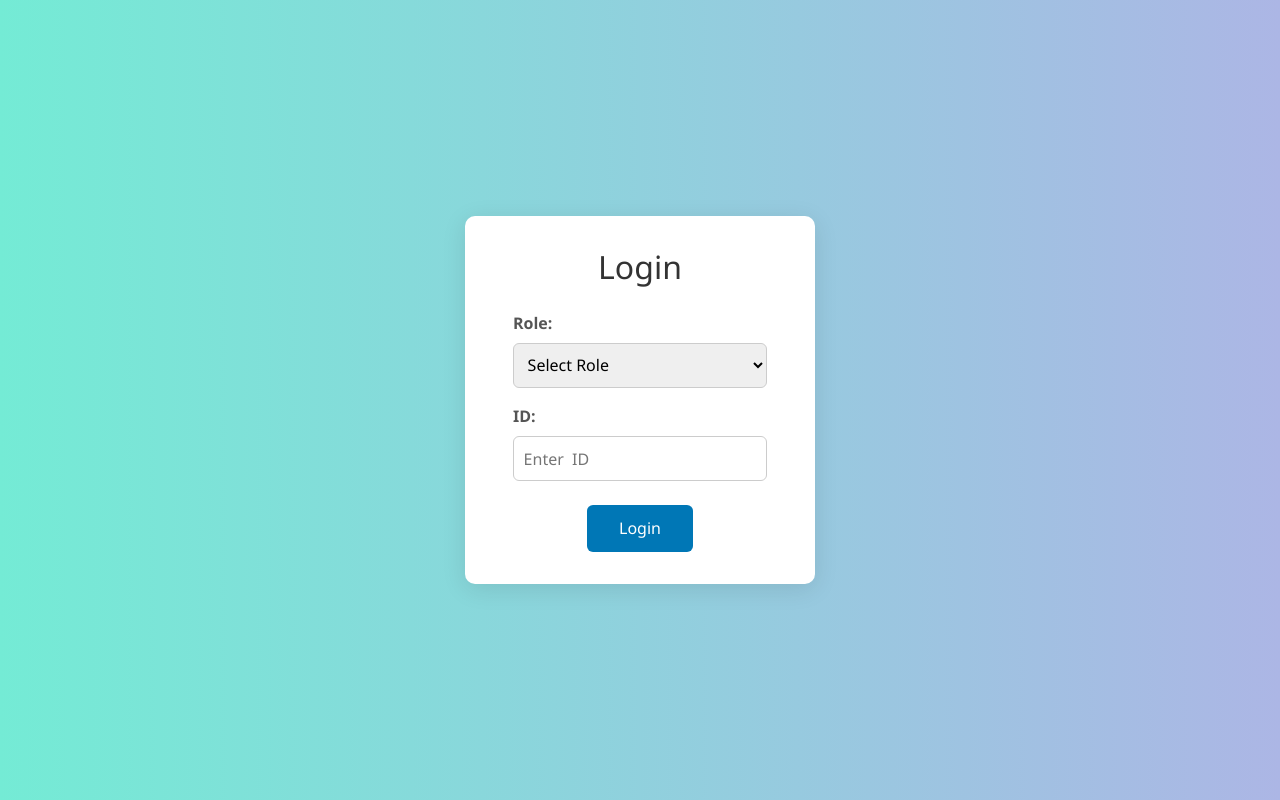
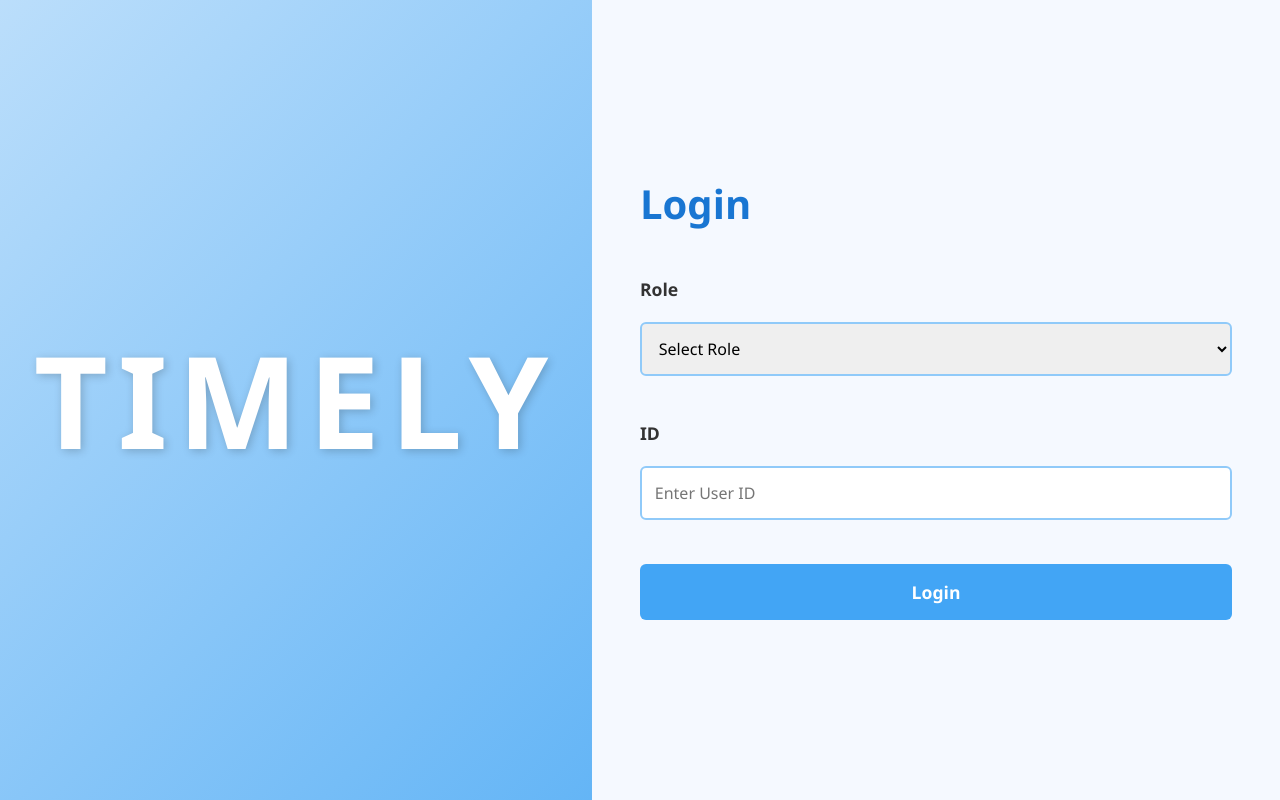
Before and after one commit to acharyaraksha84/CodeBreak-TimeTable, a React (Create React App) app: page / in a window 1280 px wide. Built offline with nearby package versions, Linux system fonts and the light colour scheme.

Commit message:
Changes made in LoginPage and HODDashboard

```diff
--- a/src/pages/HODDashboard.css
+++ b/src/pages/HODDashboard.css
@@ -1,41 +1,27 @@
-.hero-section {
-  position: relative;
-  height: 100vh; /* Full viewport height */
-  width: 100vw; /* Full viewport width */
-  background-image: url('https://path-to-your-image.jpg'); /* Background image */
-  background-size: cover;
-  background-position: center;
-  color: white;
-  overflow: hidden; /* Ensure content does not overflow */
+.hod-dashboard {
+  margin-top: 80px; /* So the content doesn't go under navbar */
 }
 
-/* Blurred background */
-.hero-section::before {
-  content: '';
-  position: absolute;
-  top: 0;
-  left: 0;
-  width: 100%;
-  height: 100%;
-  background: inherit;
-  filter: blur(8px); /* Adjust the blur intensity */
-  z-index: 0; /* Behind the content */
+.hero-section {
+  background: linear-gradient(to right, #e3f2fd, #ffffff);
+  padding-top: 80px;
+  padding-bottom: 40px;
 }
 
-/* Ensure text content is above the blurred background */
-.text-center {
-  z-index: 1; /* Ensure content is on top of the blurred background */
+.nav-link {
+  color: #555 !important;
+  transition: color 0.3s;
 }
 
-.navbar {
-  z-index: 1000; /* Ensures navbar stays on top */
+.nav-link:hover {
+  color: #007bff !important;
 }
 
-/* Position the small image to the right middle */
-.right-image-container {
-  position: absolute;
-  right: 10%; /* Adjust to position the image from the right side */
-  top: 50%; /* Vertical center */
-  transform: translateY(-50%); /* Adjust to perfectly center the image */
-  z-index: 1; /* Ensure the image is above the blurred background */
+.image-section img {
+  animation: float 4s ease-in-out infinite;
 }
+
+@keyframes float {
+  0%, 100% { transform: translateY(0); }
+  50% { transform: translateY(-10px); }
+}
--- a/src/pages/HODDashboard.js
+++ b/src/pages/HODDashboard.js
@@ -1,45 +1,45 @@
 import React from 'react';
-import { Link } from 'react-router-dom'; // Import Link from react-router-dom
+import { Link } from 'react-router-dom';
 import 'bootstrap/dist/css/bootstrap.min.css';
-import './HODDashboard.css'; // Custom styles
+import './HODDashboard.css'; // Keep this for custom styles
 import pic1 from '../images/pic1.jpg';
-
-
 
 const HODDashboard = () => {
   return (
-    <div>
+    <div className="hod-dashboard">
       {/* Navbar */}
-      <nav className="navbar navbar-expand-lg navbar-light bg-white shadow-sm px-5 fixed-top">
-        <Link to="/" className="navbar-brand fw-bold">Smart Timetable</Link>
-        <div className="ms-auto d-flex gap-4">
-          <Link to="/hod" className="nav-link">Home</Link>
-          <Link to="/classes" className="nav-link">Classes</Link>
-          <Link to="/labs" className="nav-link">Labs</Link>
-          <Link to="/faculty" className="nav-link">Faculty</Link>
-          <Link to="/dashboard" className="btn btn-primary">Dashboard</Link>
+      <nav className="navbar navbar-expand-lg navbar-light bg-white shadow-sm fixed-top px-5 py-3">
+        <Link to="/" className="navbar-brand fw-bold fs-3 text-primary">Timely</Link>
+        <div className="ms-auto d-flex gap-4 align-items-center">
+          <Link to="/hod" className="nav-link fw-semibold">Home</Link>
+          <Link to="/classes" className="nav-link fw-semibold">Classes</Link>
+          <Link to="/labs" className="nav-link fw-semibold">Labs</Link>
+          <Link to="/faculty" className="nav-link fw-semibold">Faculty</Link>
+          <Link to="/dashboard" className="btn btn-primary px-4">Dashboard</Link>
         </div>
       </nav>
 
       {/* Hero Section */}
-      <div className="container-fluid hero-section d-flex align-items-center justify-content-center">
-        <div className="text-center text-white px-5 z-index-1">
-          <h1 className="display-4 fw-bold">Design, Assign,<br /> Smart Timetables</h1>
-          <p className="lead text-muted">
-            Efficiently manage department schedules with smart dropdown controls and assignments.
+      <div className="hero-section d-flex align-items-center justify-content-between px-5" style={{ height: '100vh', background: '#f0f8ff' }}>
+        {/* Text Section */}
+        <div className="text-section text-dark">
+          <h1 className="display-4 fw-bold mb-3">
+            Design, Assign, <br /> Smart Timetables
+          </h1>
+          <p className="lead text-muted mb-4" style={{ maxWidth: '600px' }}>
+            Efficiently manage department schedules with smart dropdowns, automated assignment, and full control.
           </p>
-          <button className="btn btn-primary btn-lg mt-3">Get Started</button>
+          <Link to="/dashboard" className="btn btn-primary btn-lg">Get Started</Link>
         </div>
 
-        {/* Small Image in the Right Middle */}
-        <div className="right-image-container">
-        <img
-          src={pic1}
-          alt="Illustration"
-          className="img-fluid"
-          style={{ maxWidth: '150px' }}
-        />
-
+        {/* Image */}
+        <div className="image-section">
+          <img
+            src={pic1}
+            alt="Timetable Illustration"
+            className="img-fluid"
+            style={{ maxHeight: '450px' }}
+          />
         </div>
       </div>
     </div>
--- /dev/null
+++ b/src/pages/LoginPage.css
@@ -0,0 +1,88 @@
+/* Full container */
+.login-container {
+  display: flex;
+  height: 100vh;
+  width: 100vw;
+  overflow: hidden;
+  font-family: 'Segoe UI', sans-serif;
+}
+
+/* Left - TIMELY side */
+.login-left {
+  flex: 1;
+  background: linear-gradient(135deg, #bbdefb, #64b5f6);
+  display: flex;
+  align-items: center;
+  justify-content: center;
+}
+
+.login-left h1 {
+  color: white;
+  font-size: 8rem;
+  font-weight: bold;
+  letter-spacing: 10px;
+  text-shadow: 2px 2px 10px rgba(0,0,0,0.2);
+  margin: 0;
+}
+
+/* Right - Login Form side */
+.login-right {
+  flex: 1;
+  background-color: #f5f9ff;
+  padding: 4rem 3rem;
+  display: flex;
+  flex-direction: column;
+  justify-content: center;
+}
+
+h2 {
+  color: #1976d2;
+  margin-bottom: 2rem;
+  font-weight: bold;
+  font-size: 2.5rem;
+}
+
+.form-group {
+  margin-bottom: 1.8rem;
+}
+
+.form-group label {
+  display: block;
+  margin-bottom: 0.7rem;
+  color: #333;
+  font-size: 1.1rem;
+}
+
+input, select {
+  width: 100%;
+  padding: 0.8rem;
+  font-size: 1rem;
+  border: 2px solid #90caf9;
+  border-radius: 6px;
+  transition: 0.3s;
+}
+
+input:focus, select:focus {
+  border-color: #42a5f5;
+  outline: none;
+}
+
+button {
+  padding: 0.9rem;
+  width: 100%;
+  background-color: #42a5f5;
+  border: none;
+  border-radius: 6px;
+  color: white;
+  font-size: 1.1rem;
+  font-weight: bold;
+  margin-top: 1rem;
+  cursor: pointer;
+  transition: all 0.3s;
+}
+
+button:hover {
+  background-color: #1976d2;
+  transform: translateY(-2px);
+  box-shadow: 0 4px 12px rgba(0,0,0,0.2);
+}
--- a/src/pages/LoginPage.js
+++ b/src/pages/LoginPage.js
@@ -1,12 +1,12 @@
 import React, { useState } from 'react';
-import { useNavigate } from 'react-router-dom'; // Import useNavigate
+import { useNavigate } from 'react-router-dom';
+import './LoginPage.css'; // Don't forget the CSS import
 
 const LoginPage = () => {
   const [id, setId] = useState('');
   const [role, setRole] = useState('');
-  const navigate = useNavigate(); // Use useNavigate instead of useHistory
+  const navigate = useNavigate();
 
-  // Mock credentials data
   const mockCredentials = {
     hod: { username: 'hod123', password: 'password' },
     teachers: ['faculty001', 'faculty002'],
@@ -15,21 +15,29 @@ const LoginPage = () => {
 
   const handleLogin = () => {
     if (role === 'HOD' && id === mockCredentials.hod.username) {
-      navigate('/hod'); // Redirect to HOD dashboard using navigate
+      navigate('/hod');
     } else if (role === 'Teacher' && mockCredentials.teachers.includes(id)) {
-      navigate('/teacher'); // Redirect to Teacher view using navigate
+      navigate('/teacher');
     } else if (role === 'Student' && mockCredentials.students.includes(id)) {
-      navigate('/student'); // Redirect to Student view using navigate
+      navigate('/student');
     } else {
       alert('Invalid credentials!');
     }
   };
 
   return (
-    <div className="container">
+    <div className="login-container">
+
+      {/* Left side - TIMELY */}
+      <div className="login-left">
+        <h1>TIMELY</h1>
+      </div>
+
+      {/* Right side - Form */}
+      <div className="login-right">
         <h2>Login</h2>
-      <div>
-        <label>Role: </label>
+        <div className="form-group">
+          <label>Role</label>
           <select value={role} onChange={(e) => setRole(e.target.value)}>
             <option value="">Select Role</option>
             <option value="HOD">HOD</option>
@@ -37,16 +45,20 @@ const LoginPage = () => {
             <option value="Student">Student</option>
           </select>
         </div>
-      <div>
-        <label>{role} ID: </label>
+
+        <div className="form-group">
+          <label>{role ? `${role} ID` : 'ID'}</label>
           <input
             type="text"
             value={id}
             onChange={(e) => setId(e.target.value)}
-          placeholder={`Enter ${role} ID`}
+            placeholder={`Enter ${role || 'User'} ID`}
           />
         </div>
+
         <button onClick={handleLogin}>Login</button>
+      </div>
+
     </div>
   );
 };
```
Lines whose indentation alone changed are shown as unchanged.
